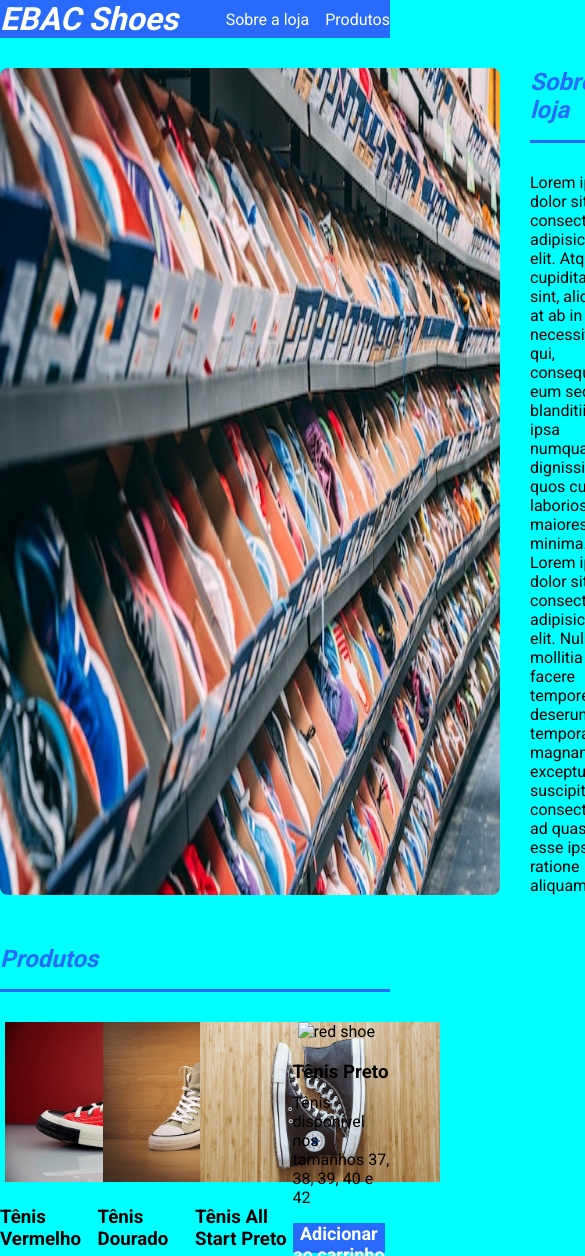
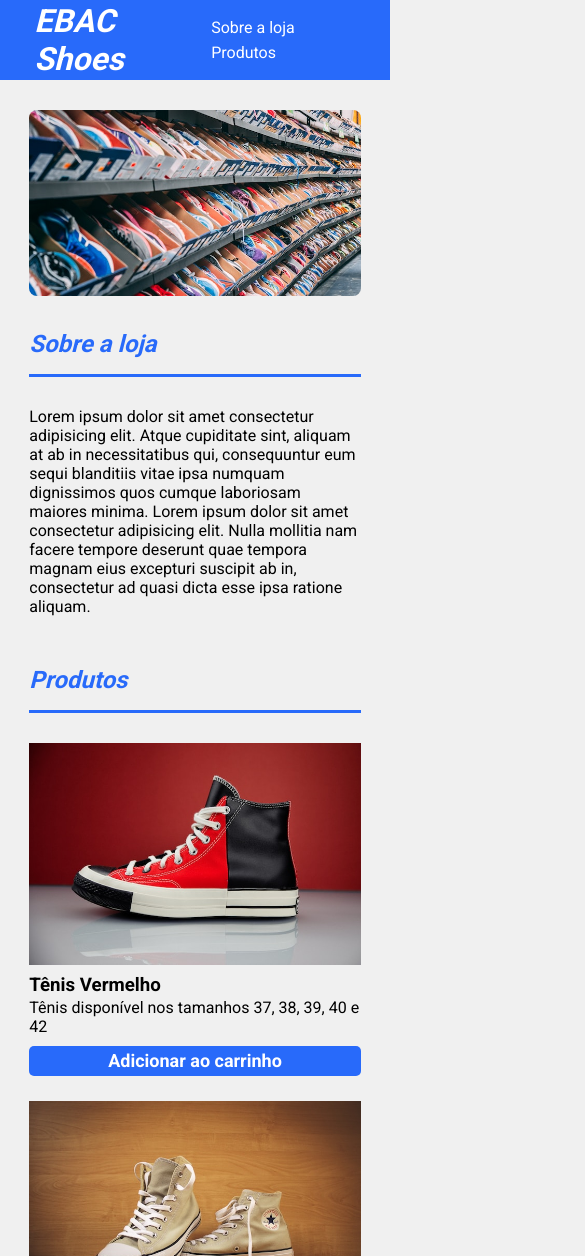
Before and after one commit to SilasFas/projeto-3-css-responsivo, a plain HTML site: page index.html in a window 390 px wide. Shown: the top 1256 px of the page, 585 px wide, since content can reach past the window. Drawn offline with Linux system fonts and the light colour scheme.

Commit message:
media query: mobile version

```diff
--- a/styles/desktop.css
+++ b/styles/desktop.css
@@ -94,6 +94,7 @@ button {
     margin: 16px 0px 20px 0px;
     width: 95%;
 
+    border-radius: 5px;
     background-color: rgb(40, 106, 250);
     border: none;
     color: white;
--- a/styles/mobile.css
+++ b/styles/mobile.css
@@ -1,5 +1,73 @@
 @media only screen and (max-width: 640px) {
-    body{
-        background-color: aqua;
+    .containerFlexHeader {
+        height: 80px;
+    }
+
+    .container {
+        width: 600px;
+        width: 85%;
+        margin: 0 auto;
+    }
+
+    h1 {
+        width: 100px;
+        margin-left: 5px;
+    }
+
+    ul {
+        display: block;
+        margin-right: 50px;
+    }
+
+    li {
+        margin-right: 16px;
+        line-height: 25px;
+    }
+
+    .containerFlexMain {
+        display: block;
+    }
+
+    main>div>img {
+        width: 100%;
+        margin-bottom: 30px;
+    }
+
+    img.size {
+        width: 100%;
+        padding-left: 0%;
+        padding-right: 0%;
+        margin-bottom: 5px;
+    }
+
+    .containerGrid {
+        display: grid;
+        grid-template-columns: 100%;
+    }
+
+    h3 {
+        margin-bottom: 2px;
+        margin-left: 0px;
+    }
+
+    main>section>div>div>section>p {
+        margin-left: 0px;
+        width: 100%;
+    }
+
+    button {
+        margin-top: 10px;
+        margin-bottom: 25px;
+        margin-left: 0%;
+        margin-right: 0%;
+        width: 100%;
+
+        background-color: rgb(40, 106, 250);
+        border: none;
+        color: white;
+        height: 30px;
+        font-size: large;
+        font-weight: bold;
+        cursor: pointer;
     }
 }
```
